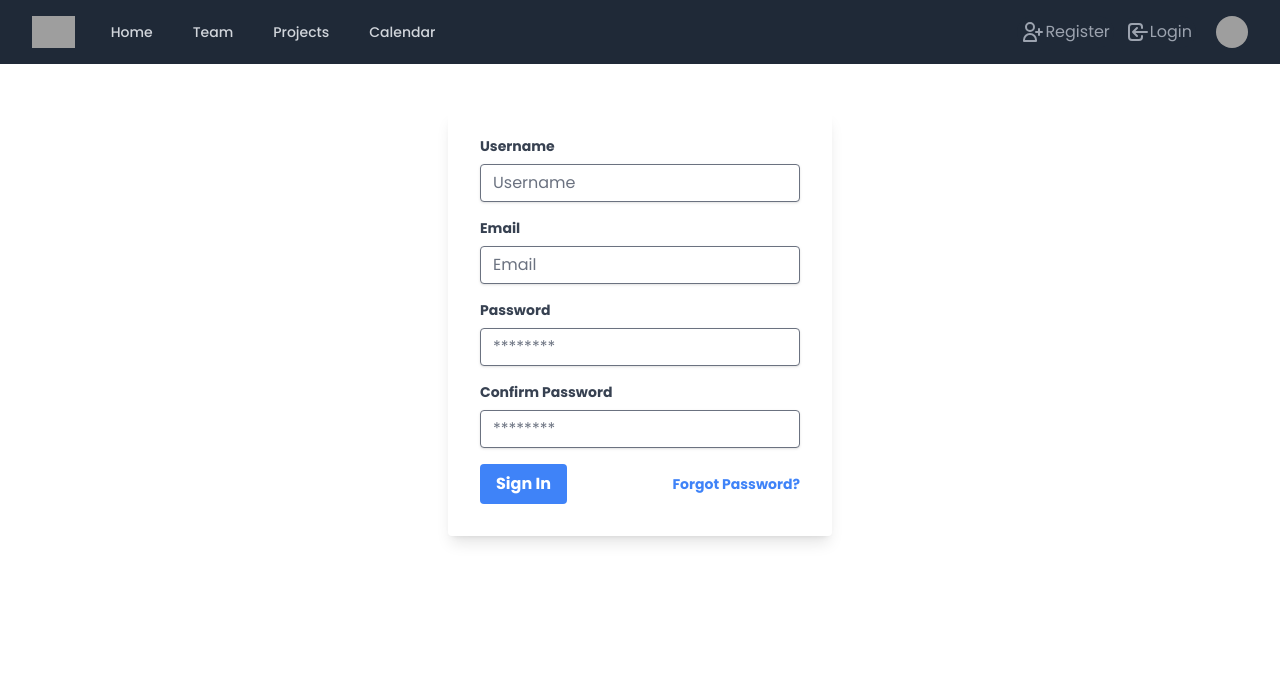
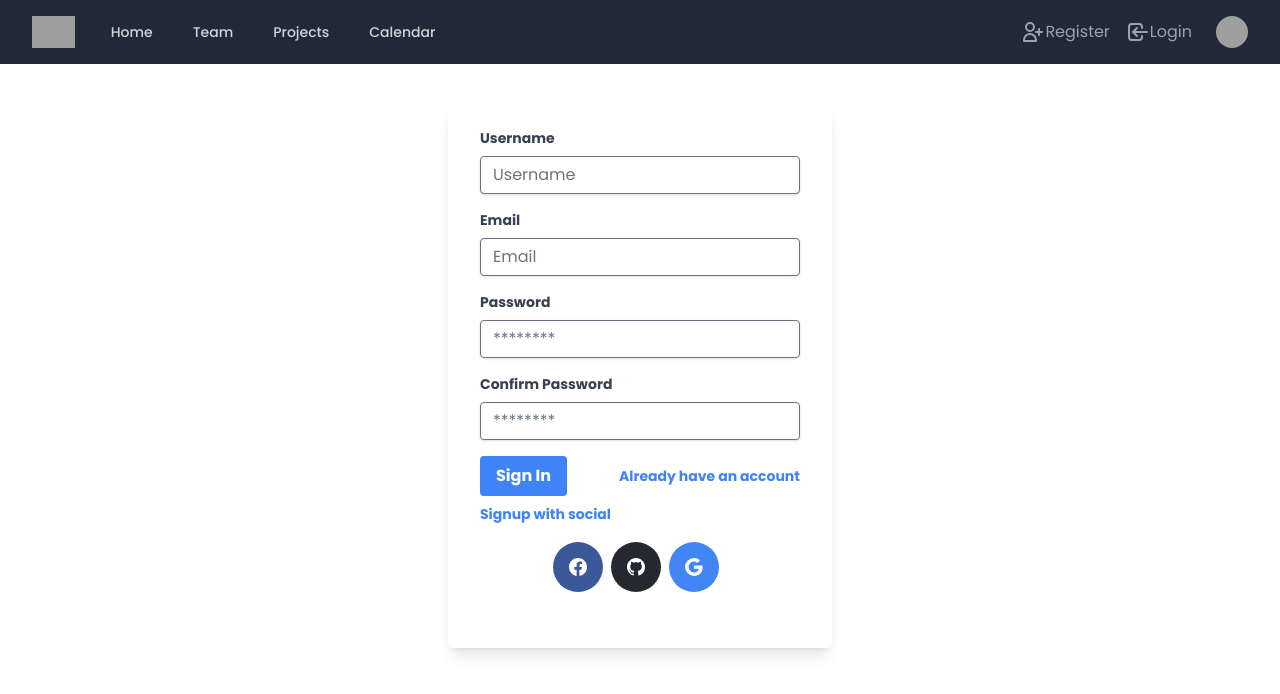
Before and after one commit to mallick-portfolio/MERN-Warehouse-Inventory-Client, a React (Create React App) app: page /register in a window 1280 px wide. Shown: the top 694 px of the page. Built offline with nearby package versions, Linux system fonts and the light colour scheme; grey boxes are pictures that could not be loaded.

Commit message:
added social login option

```diff
--- a/package.json
+++ b/package.json
@@ -5,6 +5,7 @@
   "dependencies": {
     "@headlessui/react": "^1.6.0",
     "@heroicons/react": "^1.0.6",
+    "@react-icons/all-files": "^4.1.0",
     "@testing-library/jest-dom": "^5.16.4",
     "@testing-library/react": "^13.1.1",
     "@testing-library/user-event": "^13.5.0",
@@ -14,6 +15,7 @@
     "react-dom": "^18.1.0",
     "react-firebase-hooks": "^5.0.3",
     "react-hook-form": "^7.30.0",
+    "react-icons": "^4.3.1",
     "react-router-dom": "^6.3.0",
     "react-scripts": "5.0.1",
     "swiper": "^8.1.4",
--- a/src/App.js
+++ b/src/App.js
@@ -3,6 +3,7 @@ import './App.css';
 import Header from './components/shared/Header/Header';
 import Home from './components/pages/Home/Home';
 import Register from './components/Register/Register.jsx';
+import Login from './components/pages/Login/Login';
 
 function App() {
   return (
@@ -11,6 +12,7 @@ function App() {
       <Routes>
         <Route path='/' element={<Home />} />
         <Route path='/register' element={<Register />} />
+        <Route path='/login' element={<Login />} />
       </Routes>
     </div>
   );
--- a/src/components/Register/Register.jsx
+++ b/src/components/Register/Register.jsx
@@ -1,5 +1,8 @@
 import React, { useRef } from "react";
 import { useForm } from "react-hook-form";
+import { Link } from "react-router-dom";
+import Social from "../shared/Social/Social.jsx";
+
 const Register = () => {
   const {
     register,
@@ -13,11 +16,11 @@ password.current = watch("password", "");
   const onSubmit = async (data, e) => {
     e.preventDefault();
     console.log(data);
-
   };
   return (
-    <div className="container mx-auto my-12 w-full max-w-sm">
-      <form className="form" onSubmit={handleSubmit(onSubmit)}>
+    <div className="container mx-auto my-10 w-full max-w-sm">
+      <div className="form">
+        <form onSubmit={handleSubmit(onSubmit)}>
           <div className="mb-4">
             <label className="input-label" htmlFor="username">
               Username
@@ -41,6 +44,7 @@ password.current = watch("password", "");
                 required: "Please enter your email address",
                 pattern: {
                   value:
+                    // eslint-disable-next-line no-useless-escape
                     /^(([^<>()[\]\\.,;:\s@\"]+(\.[^<>()[\]\\.,;:\s@\"]+)*)|(\".+\"))@((\[[0-9]{1,3}\.[0-9]{1,3}\.[0-9]{1,3}\.[0-9]{1,3}\])|(([a-zA-Z\-0-9]+\.)+[a-zA-Z]{2,}))$/,
                   message: "Invalid email address",
                 },
@@ -80,7 +84,10 @@ password.current = watch("password", "");
               Confirm Password
             </label>
             <input
-            {...register("password_repeat", { validate: value => value === password.current || "The passwords do not match" })}
+              {...register("password_repeat", {
+                validate: (value) =>
+                  value === password.current || "The passwords do not match",
+              })}
               className="input-field"
               id="confirmPassword"
               type="password"
@@ -94,14 +101,16 @@ password.current = watch("password", "");
             <button className="input-btn" type="submit">
               Sign In
             </button>
-          <a
-            className="inline-block align-baseline font-bold text-sm text-blue-500 hover:text-blue-800"
-            href="/"
-          >
-            Forgot Password?
-          </a>
+            <Link className="exist-account" to="/login">
+              Already have an account
+            </Link>
           </div>
         </form>
+        <div>
+          <p className="exist-account mt-2">Signup with social</p>
+          <Social />
+        </div>
+      </div>
     </div>
   );
 };
--- a/src/components/pages/Login/Login.jsx
+++ b/src/components/pages/Login/Login.jsx
@@ -3,7 +3,7 @@ import React from 'react'
 const Login = () => {
   return (
     <div>
-
+      hello world
     </div>
   )
 }
--- /dev/null
+++ b/src/components/shared/Social/Social.jsx
@@ -0,0 +1,20 @@
+import React from "react";
+import { BsFacebook, BsGithub,BsGoogle } from "react-icons/bs";
+
+const Social = () => {
+  return (
+    <div className="flex items-center justify-center my-4">
+      <button type="button" className="facebook-btn">
+        <BsFacebook />
+      </button>
+      <button type="button" className="github-btn">
+        <BsGithub />
+      </button>
+      <button type="button" className="google-btn">
+        <BsGoogle />
+      </button>
+    </div>
+  );
+};
+
+export default Social;
--- a/src/index.css
+++ b/src/index.css
@@ -29,11 +29,21 @@ body {
   }
 }
 
-
-
 /* custom utilities */
-@layer utilities{
+@layer utilities {
   .form {
     @apply bg-white shadow-lg rounded px-8 pt-6 pb-8 mb-4;
   }
+  .google-btn {
+    @apply text-white bg-[#4285F4] hover:bg-[#4285F4]/90 focus:ring-4 focus:outline-none focus:ring-[#4285F4]/50 font-medium rounded-full text-lg px-4 py-4 text-center inline-flex items-center mr-2 mb-2;
+  }
+  .github-btn {
+    @apply text-white bg-[#24292F] hover:bg-[#24292F]/90 focus:ring-4 focus:outline-none focus:ring-[#24292F]/50 font-medium rounded-full text-lg px-4 py-4 text-center inline-flex items-center dark:focus:ring-gray-500 dark:hover:bg-[#050708]/30 mr-2 mb-2;
+  }
+  .facebook-btn {
+    @apply text-white bg-[#3b5998] hover:bg-[#3b5998]/90 focus:ring-4 focus:outline-none focus:ring-[#3b5998]/50 font-medium rounded-full text-lg px-4 py-4 text-center inline-flex items-center  mr-2 mb-2;
+  }
+  .exist-account {
+    @apply inline-block align-baseline font-bold text-sm text-blue-500 hover:text-blue-800
+  }
 }
```
Also changed, not shown: 1 other file (tests, documents, lock files or other folders). Lines whose indentation alone changed are shown as unchanged.
